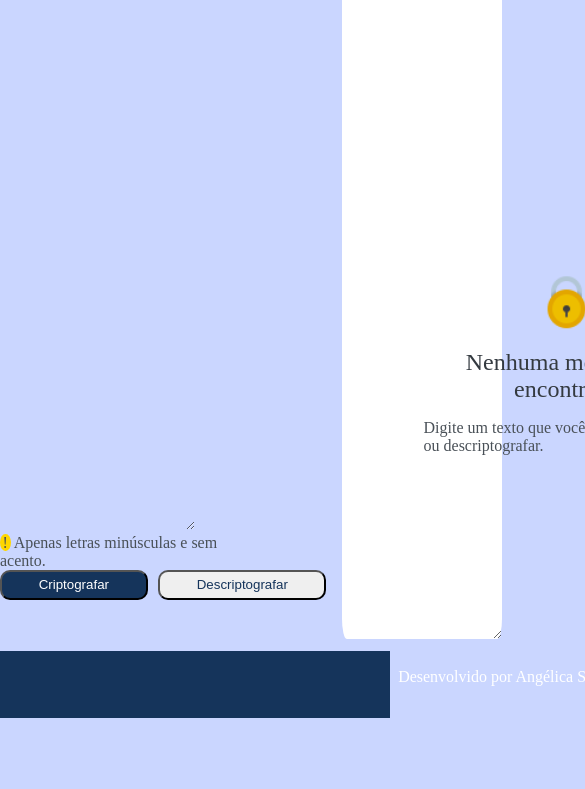
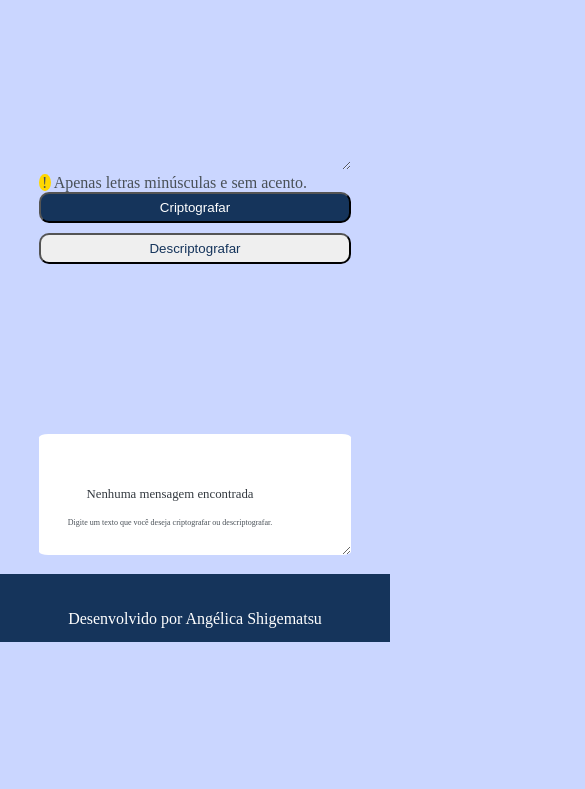
Before and after one commit to angelica-shigematsu/desafio-challenge1-oracle, a plain HTML site: page index.html in a window 390 px wide. Shown: the part 119-908 px from the top of the page, 585 px wide, since content can reach past the window. Before the commit the page ends 844 px from the top, so only its background shows below. Drawn offline with Linux system fonts and the light colour scheme.

Commit message:
style: add mobile screen

```diff
--- a/assets/styles/style.css
+++ b/assets/styles/style.css
@@ -14,7 +14,6 @@
 
 body {
   background-color: var(--firstColor);
-  box-sizing: border-box;
   height: 100vh;
 }
 
@@ -26,6 +25,7 @@ body {
 .container {
   width: 1050px;
   margin: 0 auto;
+  box-sizing: border-box;
 }
 
 header {
@@ -128,10 +128,13 @@ main{
 }
 footer {
   background-color: var(--secondColor);
+  height: 6vh;
+  padding-top: 2vh;
+}
+
+.footer__text {
+  text-align: center;
   color: #ffffff;
-  height: 6vh;
-  text-align: center;
-  padding-top: 2vh;
 }
 
 textarea::placeholder {
@@ -162,3 +165,58 @@ textarea: select{
   padding: 4% 40% 4% 40%;
   visibility: hidden;
 }
+
+@media(max-width: 1270px) {
+  .main__output__float___message  {
+    font-size: 1.2rem;
+  }
+  .main__output__message__description {
+    font-size: 0.8rem;
+  }
+  .main__output__float {
+    left: 7%;
+  }
+}
+
+@media(max-width: 700px) {
+  .container {
+    width: 90%;
+    padding: 5%;
+  }
+
+  .main__input {
+    flex-direction: column;
+  }
+
+  .main__box__input {
+    height: 200px;
+    width: 100%;
+  }
+
+  .main__box__output {
+    width: 80%;
+    height: 40%;
+  }
+
+  .main__button {
+    flex-direction: column;
+    gap: 10px;
+  }
+  .main__output__float {
+    position: relative;
+    top: 145px;
+  }
+
+  .imgCadeado {
+    visibility: hidden;
+  }
+
+  .main__output__float___message {
+    font-size: 0.8rem;
+  }
+
+  .main__output__message__description{
+    font-size: 0.5rem;
+  }
+
+}
```
